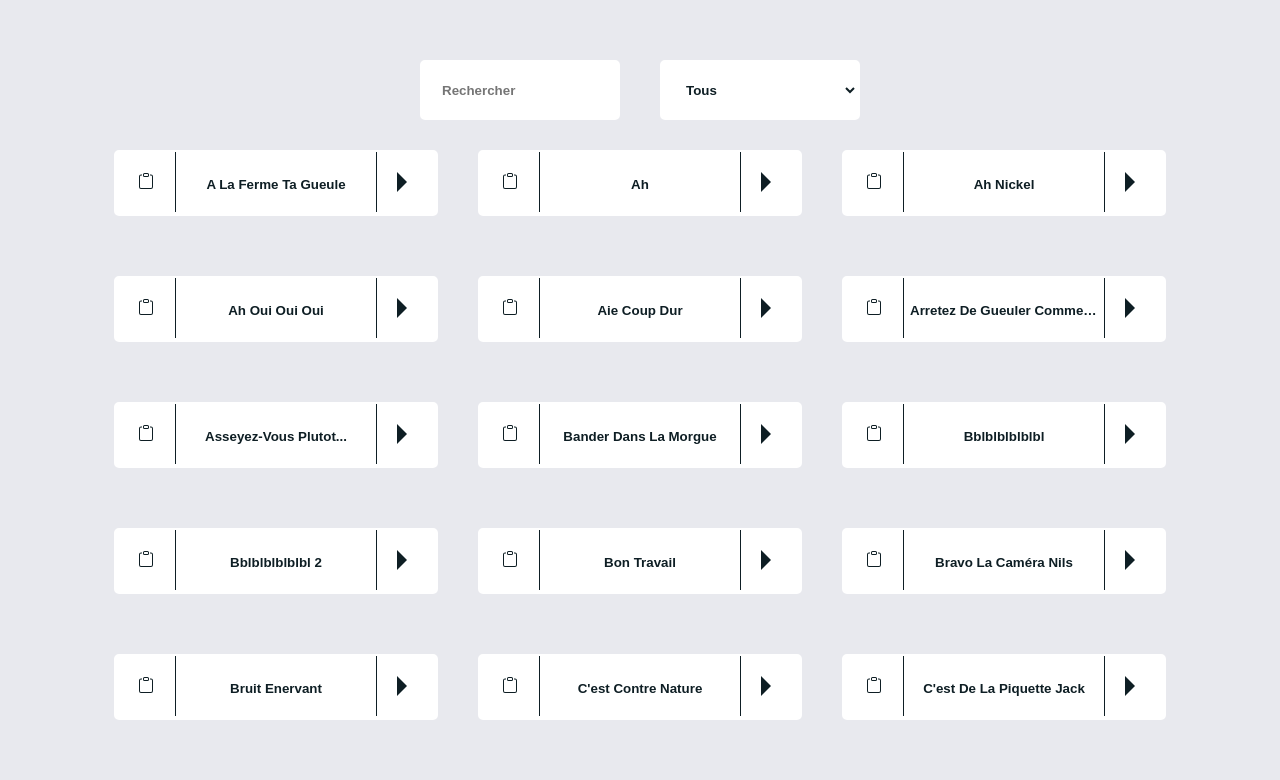
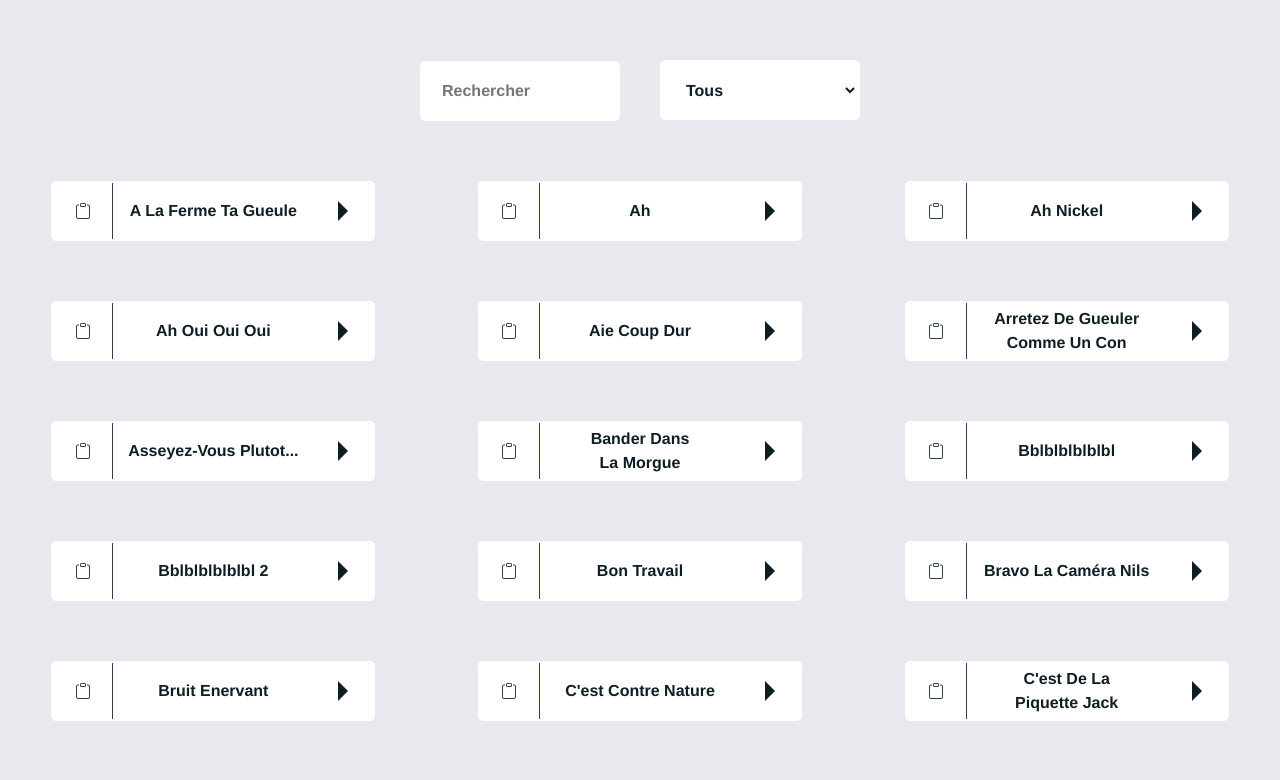
Before and after one commit to jeremio/soundboard, a Vue app: page / in a window 1280 px wide. Shown: the top 780 px of the page. Built offline with nearby package versions, Linux system fonts and the light colour scheme.

Commit message:
style(*): facto redesign

```diff
--- a/src/assets/style.css
+++ /dev/null
@@ -1,13 +0,0 @@
-html {
-  background: #e8e9ee;
-}
-#app {
-  font-family: 'Avenir', Helvetica, Arial, sans-serif;
-  -webkit-font-smoothing: antialiased;
-  -moz-osx-font-smoothing: grayscale;
-  color: #2c3e50;
-  margin-top: 60px;
-  > div {
-    text-align: center;
-  }
-}
--- a/src/components/Bouton.vue
+++ b/src/components/Bouton.vue
@@ -1,6 +1,6 @@
 <template>
-  <div class="sound">
-    <button class="copy-cursor" style="width: 60px; border-right: 1px solid;" @click="copyURL(sound.src)">
+  <div class="bouton">
+    <div class="action copy-cursor" @click="copyURL(sound.src)">
       <svg
         xmlns="http://www.w3.org/2000/svg" width="16" height="16" fill="currentColor" class="bi bi-clipboard"
         viewBox="0 0 16 16"
@@ -12,15 +12,15 @@
           d="M9.5 1a.5.5 0 0 1 .5.5v1a.5.5 0 0 1-.5.5h-3a.5.5 0 0 1-.5-.5v-1a.5.5 0 0 1 .5-.5h3zm-3-1A1.5 1.5 0 0 0 5 1.5v1A1.5 1.5 0 0 0 6.5 4h3A1.5 1.5 0 0 0 11 2.5v-1A1.5 1.5 0 0 0 9.5 0h-3z"
         />
       </svg>
-    </button>
-    <button @click="toggle(sound.id.toString())">
+    </div>
+    <p class="action label">
       {{ sound.label }}
-    </button>
+    </p>
     <div
-      class="stop"
+      class="action"
       @click="toggle(sound.id.toString())"
     >
-      <div :class="{ 'is-playing': isPlaying }" />
+      <div class="triangle_square" :class="{ 'is-playing': isPlaying }" />
     </div>
     <audio
       :id="sound.id.toString()"
@@ -78,54 +78,46 @@ async function copyURL(mytext: string) {
 </script>
 
 <style scoped>
-.sound {
+.bouton {
   background-color: white;
-  display: inline-block;
-  vertical-align: middle;
+  display: flex;
   margin: 30px 20px;
   position: relative;
   border-radius: 5px;
   border: 2px solid white;
+  height: 60px;
+}
 
+.action {
+  width: 60px;
+  background: white;
+  display: grid;
+  place-items: center;
+
+  &:has(.triangle_square){
+    cursor: pointer;
+  }
   &:hover, &:focus {
     border-color: #0e1e24;
-    cursor: pointer;
+    border-width: 2px;
+
+  }
 }
 
 .copy-cursor {
   cursor: copy;
-  }
+  border-right: 1px solid;
 }
 
-button {
+.label {
   color: #0e1e24;
   font-weight: bold;
   text-transform: capitalize;
-  height: 60px;
+  padding: 0 8px;
   width: 200px;
-  text-overflow: ellipsis;
-  white-space: nowrap;
-  overflow: hidden;
-  background: white;
-  border: none;
-
-  &:focus {
-    outline: none;
 }
 
-}
-
-.stop {
-  width: 60px;
-  height: 60px;
-  background: white;
-  display: inline-block;
-  vertical-align: top;
-  box-sizing: border-box;
-  padding: 20px;
-  border-left: 1px solid #0e1e24;
-
-  > div {
+.triangle_square {
   width: 0;
   height: 0;
   border-left: 10px solid #0e1e24;
@@ -141,12 +133,11 @@ button {
     transition: all 0.5s;
   }
 }
-}
 
 audio {
   visibility: hidden;
   position: absolute;
-  top: 65px;
+  top: 60px;
   left: 0;
   width: 100%;
 
--- a/src/components/Grid.vue
+++ b/src/components/Grid.vue
@@ -41,3 +41,12 @@ function inputIntoSelectOrNot(sound: MySound) {
     return isSearchMatch(sound.label) || isSearchMatch(sound.src)
 }
 </script>
+
+<style lang="css">
+.grid {
+  display: flex;
+  flex-wrap: wrap;
+  justify-content: space-around;
+  min-height: 100vh;
+}
+</style>
--- a/src/components/SearchTools.vue
+++ b/src/components/SearchTools.vue
@@ -27,6 +27,9 @@ const selectedCategory = defineModel('selectedCategory')
 
 <style scoped>
 .search-tools {
+  padding-top: 60px;
+  padding-bottom: 30px;
+
   select {
     color: #0e1e24;
     font-weight: bold;
--- a/src/main.ts
+++ b/src/main.ts
@@ -1,7 +1,9 @@
+import '~/styles/reset.css'
+import '~/styles/style.css'
 import App from './App.vue'
+
 import router from './router'
-import '~/assets/style.css'
 
-const app = createApp(App)
-app.use(router)
-app.mount('#app')
+createApp(App)
+  .use(router)
+  .mount('#app')
--- /dev/null
+++ b/src/styles/reset.css
@@ -0,0 +1,45 @@
+/*
+*   Kevin Powell
+*   https://youtu.be/cCAtD_BAHNw
+*/
+
+*, *::before, *::after {
+  box-sizing: border-box;
+}
+
+* {
+  margin: 0;
+  padding: 0;
+  font: inherit; /* Get rid of all font sizes and heights */
+}
+
+html {
+  /*color-scheme: dark light; !* Default dark *!*/
+  /*hanging-punctuation: first last; !* Not supported in Chrome *!*/
+}
+
+body {
+  min-height: 100vh;
+}
+
+/* Media responsive */
+img, picture, svg, video {
+  display: block;
+  max-width: 100%;
+}
+
+h1, h2, h3, h4, h5, h6 {
+  text-wrap: balance;
+}
+
+p {
+  max-width: 75ch;
+  text-wrap: pretty; /* Prevents orphans on lines */
+}
+
+@media (prefers-reduced-motion: no-preference) {
+  :has(:target) {
+    scroll-behavior: smooth;
+    scroll-padding-top: 3rem;
+  }
+}
--- /dev/null
+++ b/src/styles/style.css
@@ -0,0 +1,19 @@
+body {
+  min-height: 100vh;
+  display: grid;
+  grid-template-rows: auto 1fr auto;
+}
+#app {
+  font-family: 'Avenir', Helvetica, Arial, sans-serif;
+  line-height: 1.5;
+  font-weight: 400;
+  font-synthesis: none;
+  text-rendering: optimizeLegibility;
+  -webkit-font-smoothing: antialiased;
+  -moz-osx-font-smoothing: grayscale;
+  background: #e8e9ee;
+  color: #2c3e50;
+  > div {
+    text-align: center;
+  }
+}
```
Lines whose indentation alone changed are shown as unchanged.
